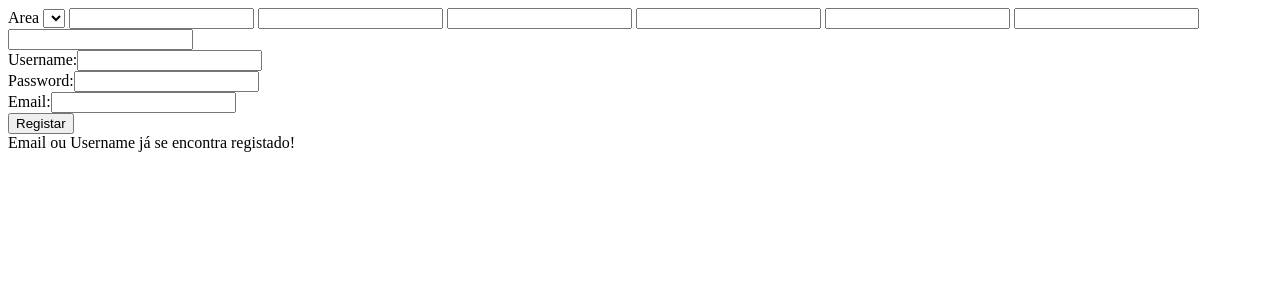
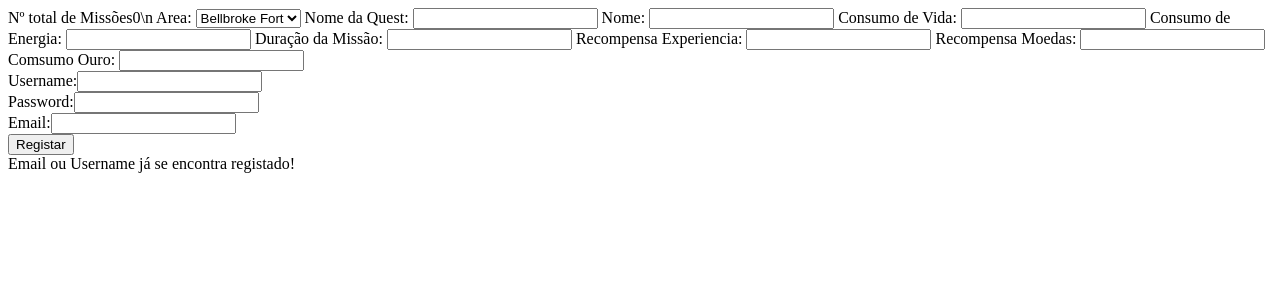
Before and after one commit to dj34ever/A-Procura-do-Jack, a PHP site: page /interface.php?false=1 in a window 1280 px wide. Shown: the top 300 px of the page. Run offline with PHP 8.4, Linux system fonts and the light colour scheme; lists and menus that the app fills with data are empty.

Commit message:
Interface Admin v1.0

```diff
--- a/interface.php
+++ b/interface.php
@@ -1,13 +1,17 @@
-<?php session_start() ?>
+<?php session_start();
+
+$totalQuest = 0;
+?>
 
 <!DOCTYPE html>
 <!--
 Interface para admin
 Implementar:
-    Restrigir acesso sem conta tipo 1 (admin)
+    Restrigir acesso a contas tipo 1 (admin)
     Adicionar elementos à base de dados sem imagens
     Adicionar elementos à base de dados com imagens
     Vizulaizar base de dados
+    Acesso a tabelas de apoio à base de dados
 -->
 <html>
     <head>
@@ -21,24 +25,31 @@ Implementar:
             <label></label>
             <form action="registarutilizador.php" method="POST">
                 <div>
-                    <label for="area">Area<label>
-                    <select id="area">
-                        <?php ?>
+                    <?php echo 'Nº total de Missões' . $totalQuest . '\n' ?>
+                    <label for="areas">Area:</label>
+                    <select id="areas">
+                        <option value="1">Bellbroke Fort</option>
+                        <option value="2">Forest Citadel</option>
+                        <option value="3">Sky Scratch</option>
+                        <option value="4">Lost City</option>
+                        <option value="5">Undefined</option>
                     </select>
-                    <label for=""></label>
-                    <input type="text" id="" name="" value="" />
-                    <label></label>
-                    <input type="text" name="" value="" />
-                    <label></label>
-                    <input type="text" name="" value="" />
-                    <label></label>
-                    <input type="text" name="" value="" />
-                    <label></label>
-                    <input type="text" name="" value="" />
-                    <label></label>
-                    <input type="text" name="" value="" />
-                    <label></label>
-                    <input type="text" name="" value="" />
+                    <label for="nome">Nome da Quest:</label>
+                    <input type="text" id="nome" name="Nome da Missão" value="" />
+                    <label for="descricao">Nome:</label>
+                    <input type="text" id="descricao" name="descrição" value="" />
+                    <label for="vida">Consumo de Vida:</label>
+                    <input type="text" id="vida" name="Vida" value="" />
+                    <label for="energia">Consumo de Energia:</label>
+                    <input type="text" id="energia" name="Energia" value="" />
+                    <label for="tempo">Duração da Missão:</label>
+                    <input type="text" id="tempo" name="Tempo" value="" />
+                    <label for="exp">Recompensa Experiencia:</label>
+                    <input type="text" id="exp" name="Experiencia" value="" />
+                    <label for="moedas">Recompensa Moedas:</label>
+                    <input type="text" id="moedas" name="Moedas" value="" />
+                    <label for="gold">Comsumo Ouro:</label>
+                    <input type="text" id="gold" name="Ouro" value="" />
 
                 </div>
 
```
